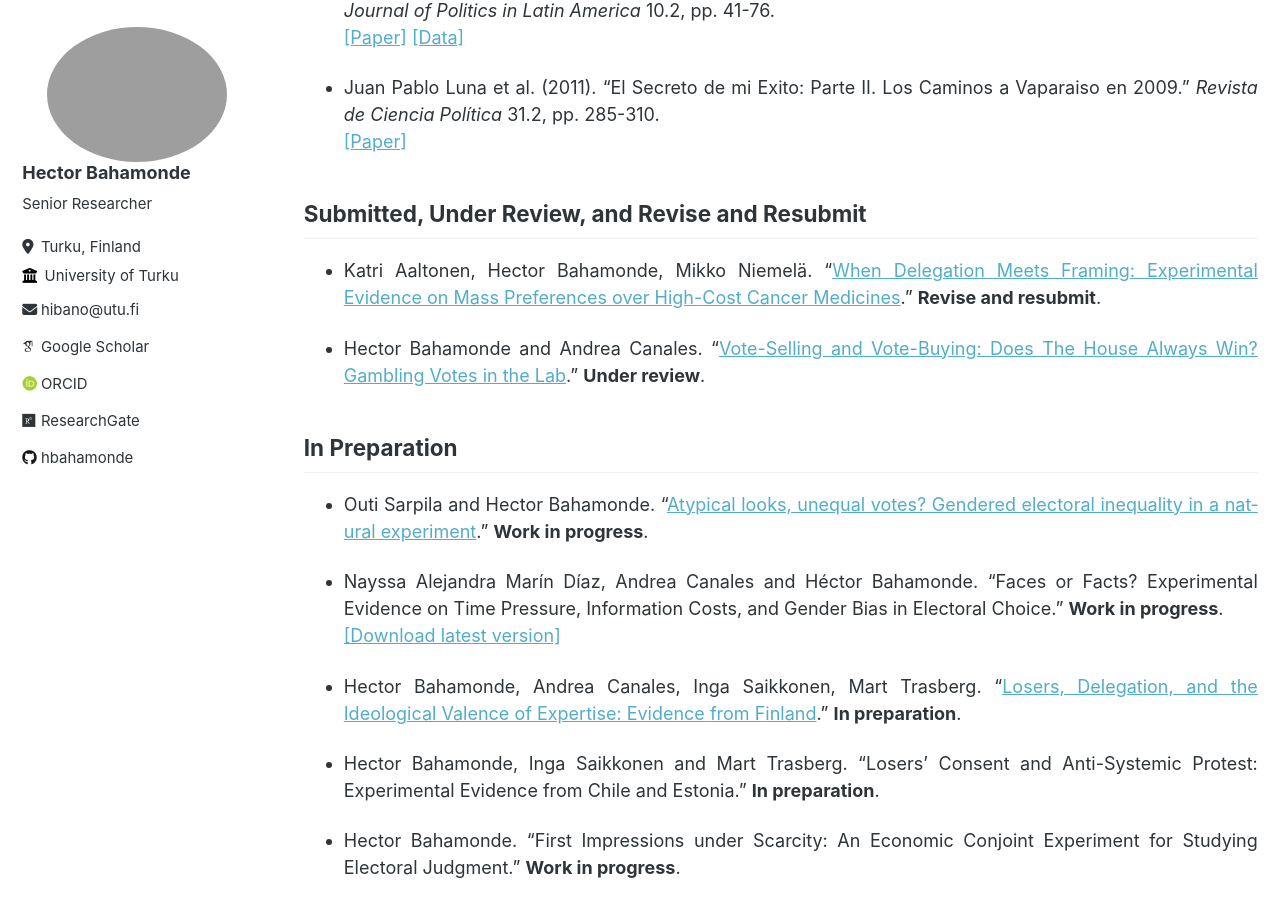
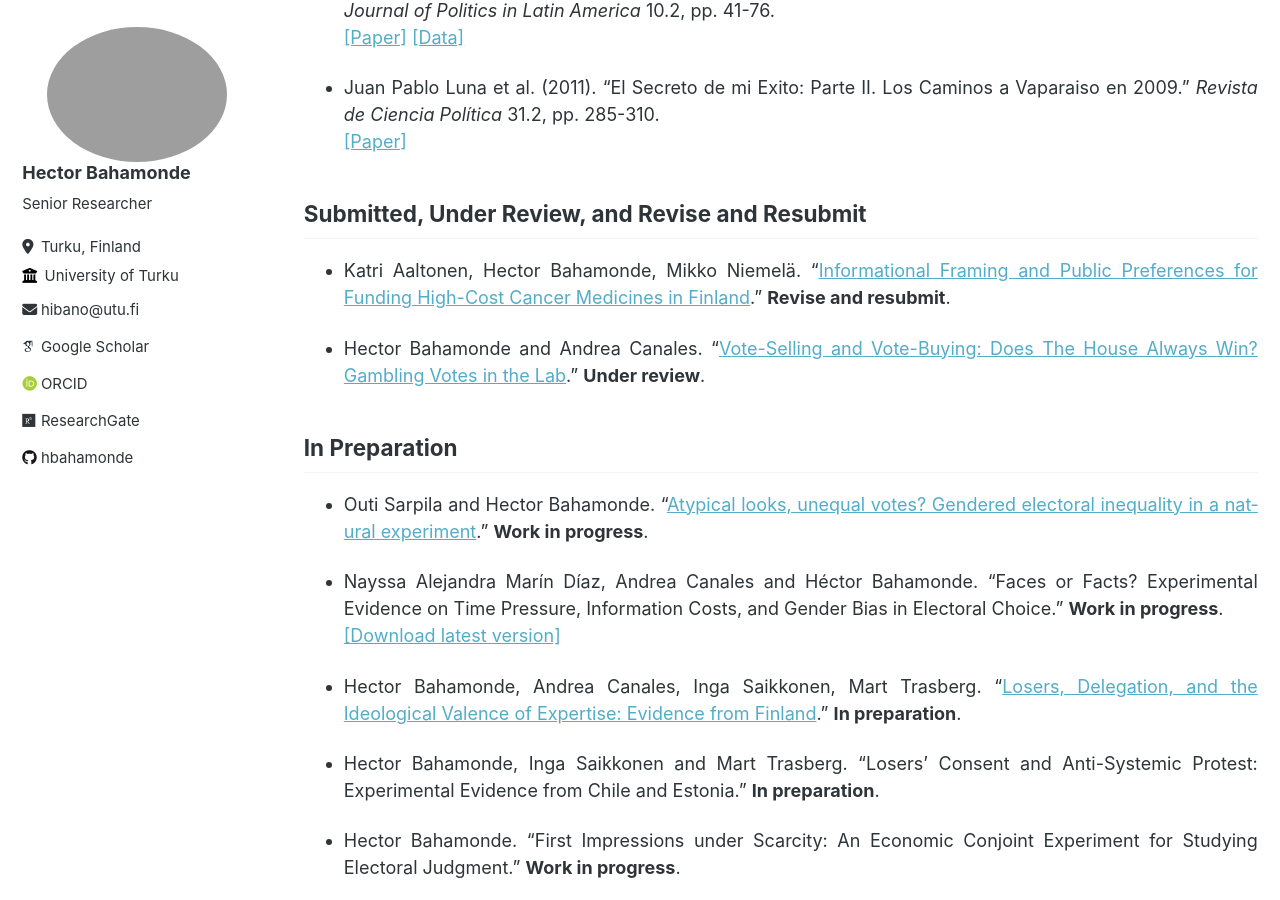
Before and after one commit to hbahamonde/hbahamonde.github.io, a Jekyll site: the page built from _pages/research.md, in a window 1280 px wide and 900 px high, scrolled down 994 px. Built offline with Jekyll 4.4.1, drawn with Linux system fonts in a browser that asks for light colours; some web fonts are replaced.

Commit message:
Update FIMEA paper title

```diff
--- a/_pages/research.md
+++ b/_pages/research.md
@@ -38,7 +38,7 @@ redirect_from:
 <h2 id="under-review">Submitted, Under Review, and Revise and Resubmit</h2>
 
 
-- Katri Aaltonen, Hector Bahamonde, Mikko Niemelä. "[When Delegation Meets Framing: Experimental Evidence on Mass Preferences over High-Cost Cancer Medicines](https://github.com/hbahamonde/Fimea/blob/main/Fimea_paper.pdf?raw=1)." **Revise and resubmit**.
+- Katri Aaltonen, Hector Bahamonde, Mikko Niemelä. "[Informational Framing and Public Preferences for Funding High-Cost Cancer Medicines in Finland](https://github.com/hbahamonde/Fimea/blob/main/Fimea_paper.pdf?raw=1)." **Revise and resubmit**.
 
 - Hector Bahamonde and Andrea Canales. "[Vote-Selling and Vote-Buying: Does The House Always Win? Gambling Votes in the Lab](https://github.com/hbahamonde/Exp_Vote_Selling/raw/main/Vote_Selling_Bahamonde_Canales_Paper_2.pdf)." **Under review**.
 
```
